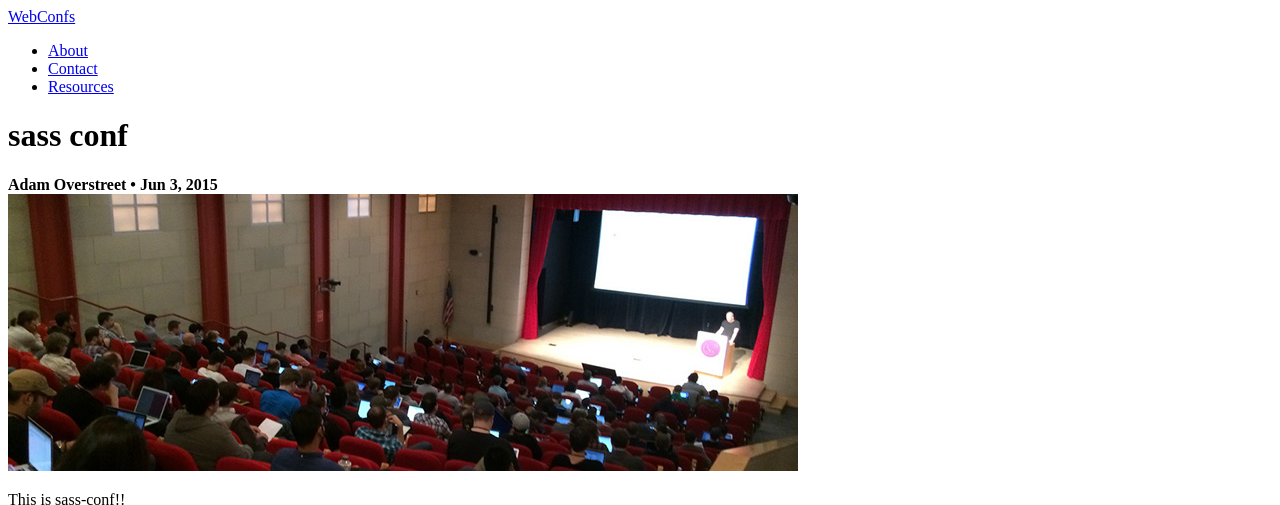
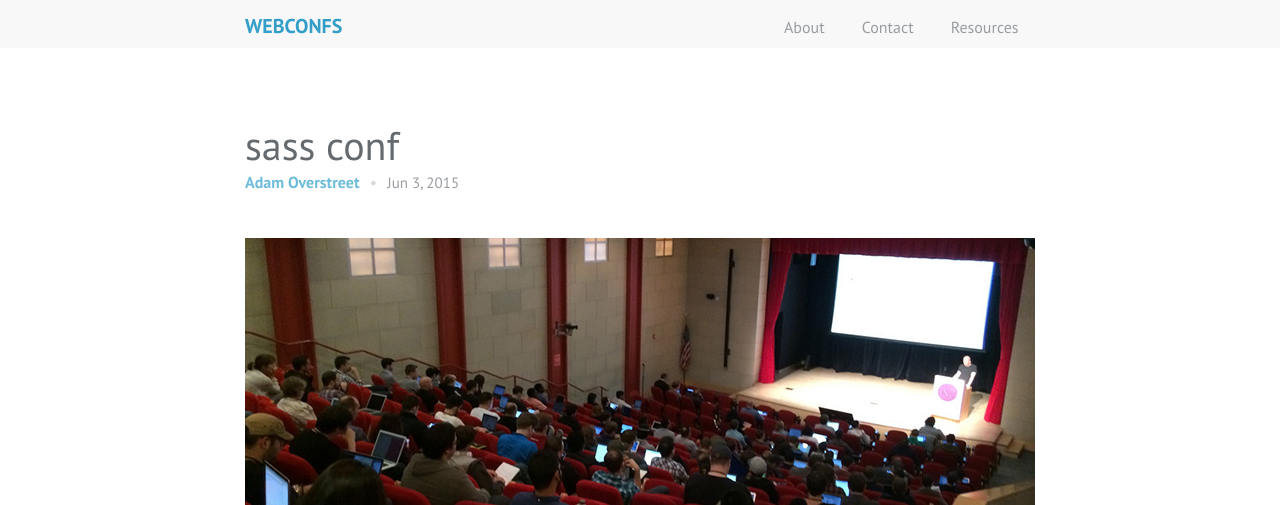
Before and after one commit to aoverstreet/jekyll-blog, a Jekyll site: the page built from _posts/2015-06-03-sass-conf.markdown, in a window 1280 px wide. Shown: the top 505 px of the page. Built offline with Jekyll 4.4.1, drawn with Linux system fonts in a browser that asks for light colours; comment, search, counter and statistics services are not loaded; grey boxes are pictures that could not be loaded.

Commit message:
update baseurl again

```diff
--- a/_config.yml
+++ b/_config.yml
@@ -2,7 +2,7 @@
 title: My jekyll blog site
 email: adam.overstreet@gmail.com
 description: A really cool blog!
-baseurl: "jekyll-blog/"
+baseurl: "/jekyll-blog/"
 url: "http://adamoverstreet.com/blog/" # the base hostname & protocol for your site
 twitter_username: aunderroad
 
--- a/_includes/header.html
+++ b/_includes/header.html
@@ -3,7 +3,7 @@
 <header class="main-header" role="banner">
   <div class="grid">
     <div class="grid__col--12">
-      <a class="site-logo" href="{{ site.baseurl }}/" title="Webconfs.me – Home">
+      <a class="site-logo" href="{{ site.baseurl }}" title="Webconfs.me – Home">
         WebConfs
       </a>
       <nav class="navbar" role="navigation">
```
